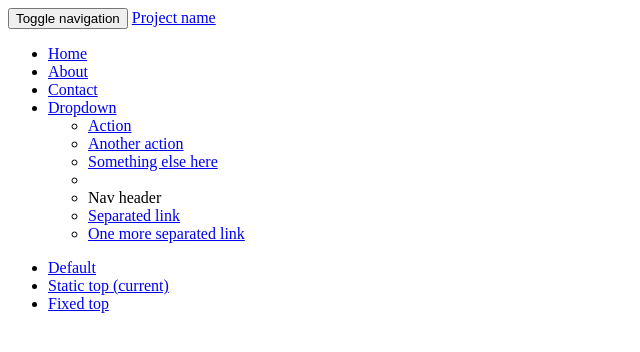
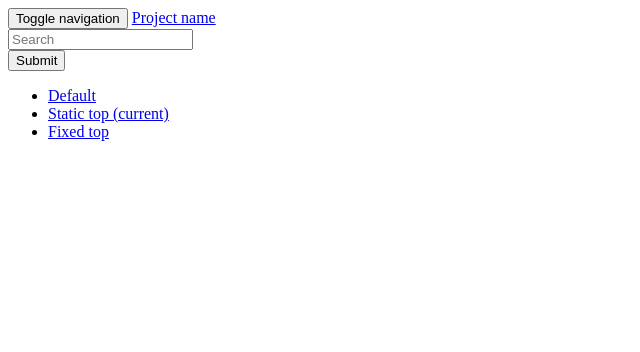
Before and after one commit to DropsOfSerenity/ecommerce-django, a Django app: template templates/navbar.html in a window 1280 px wide. Shown: the top 352 px of the page, without its empty margins (0-640 px from the left). Run offline with Django 3.2, Linux system fonts and the light colour scheme; the template is opened without the code that fills it, so the values that code supplies are empty; parts of the project's set-up code (start-up, migrations or seed data) failed here and were passed over.

Commit message:
search in navbar

```diff
--- a/ecommerce/urls.py
+++ b/ecommerce/urls.py
@@ -6,6 +6,8 @@
 
 urlpatterns = [
     url(r'^$', 'products.views.home', name='home'),
+    url(r'^s/$', 'products.views.search', name='search'),
+
 
     url(r'^products/', include(products_urls, namespace='products')),
     url(r'^admin/', include(admin.site.urls)),
--- a/templates/navbar.html
+++ b/templates/navbar.html
@@ -11,23 +11,12 @@
       <a class="navbar-brand" href="#">Project name</a>
     </div>
     <div id="navbar" class="navbar-collapse collapse">
-      <ul class="nav navbar-nav">
-        <li class="active"><a href="#">Home</a></li>
-        <li><a href="#about">About</a></li>
-        <li><a href="#contact">Contact</a></li>
-        <li class="dropdown">
-          <a href="#" class="dropdown-toggle" data-toggle="dropdown" role="button" aria-expanded="false">Dropdown <span class="caret"></span></a>
-          <ul class="dropdown-menu" role="menu">
-            <li><a href="#">Action</a></li>
-            <li><a href="#">Another action</a></li>
-            <li><a href="#">Something else here</a></li>
-            <li class="divider"></li>
-            <li class="dropdown-header">Nav header</li>
-            <li><a href="#">Separated link</a></li>
-            <li><a href="#">One more separated link</a></li>
-          </ul>
-        </li>
-      </ul>
+      <form class="navbar-form navbar-left" role="search" action="/s/">
+        <div class="form-group">
+          <input type="text" name="q" class="form-control" placeholder="Search">
+        </div>
+        <button type="submit" class="btn btn-default">Submit</button>
+      </form>
       <ul class="nav navbar-nav navbar-right">
         <li><a href="../navbar/">Default</a></li>
         <li class="active"><a href="./">Static top <span class="sr-only">(current)</span></a></li>
--- a/templates/products/show.html
+++ b/templates/products/show.html
@@ -6,8 +6,10 @@
 
 {% for image in images %}
   {% if image.featured %}
-    <h1>Featured</h1>
-    <img class="img-responsive" src="{{ image.image.url }}" alt="{{ product.title }}"/>
+    <div class="col-xs-12 col-md-6">
+      <h1>Featured</h1>
+      <img class="img-responsive" src="{{ image.image.url }}" alt="{{ product.title }}"/>
+    </div>
   {% else %}
     <div class="col-xs-6 col-md-3">
       <a href="#" class="thumbnail">
```
Also changed, not shown: products/views.py (+8 -0 lines), 2 other files.
